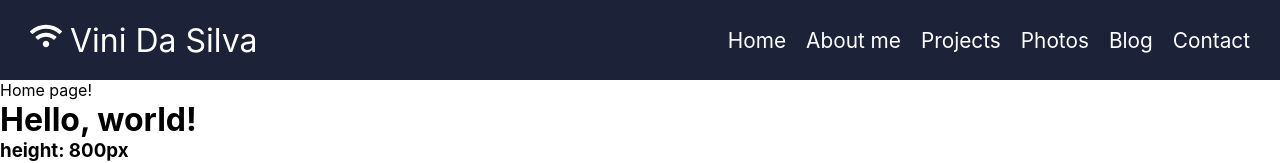
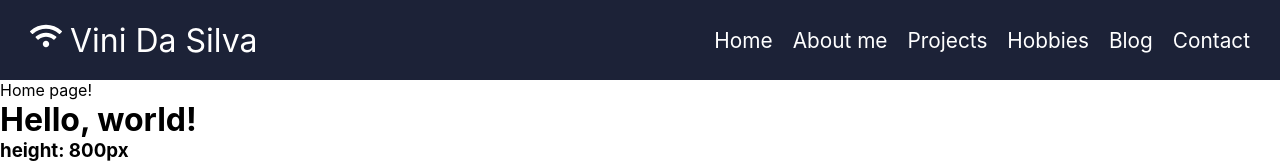
Before and after one commit to ViniBR01/personal-site, a React (Create React App) app: page / in a window 1280 px wide. Shown: the top 163 px of the page. Built offline with nearby package versions, Linux system fonts and the light colour scheme.

Commit message:
change menu item photo to hobbies

```diff
--- a/src/components/App/App.js
+++ b/src/components/App/App.js
@@ -48,7 +48,7 @@ class App extends React.Component {
                         <Route exact path="/projects">
                             Projects!
                         </Route>
-                        <Route exact path="/photos">
+                        <Route exact path="/hobbies">
                             Photography!
                         </Route>
                         <Route exact path="/blog">
--- a/src/components/NavBar/NavBar.js
+++ b/src/components/NavBar/NavBar.js
@@ -30,7 +30,7 @@ class NavBar extends React.Component {
 
     render() {
         /* Condition the nav bar content on the screen size and on the button state */
-        const isMobile = this.props.windowWidth <= 810;
+        const isMobile = this.props.windowWidth <= 850;
         let NavBarContent;
         if (isMobile) {
             NavBarContent = (
@@ -65,7 +65,7 @@ class NavBar extends React.Component {
                                 <NavLink exact to="/projects">Projects</NavLink>
                             </li>
                             <li>
-                                <NavLink exact to="/photos">Photos</NavLink>
+                                <NavLink exact to="/hobbies">Hobbies</NavLink>
                             </li>
                             <li>
                                 <NavLink exact to="/blog">Blog</NavLink>
@@ -101,8 +101,8 @@ class NavBar extends React.Component {
                             </NavLink>
                         </li>
                         <li>
-                            <NavLink exact to="/photos" onClick={this.closeHamburguer}>
-                                Photos
+                            <NavLink exact to="/hobbies" onClick={this.closeHamburguer}>
+                                Hobbies
                             </NavLink>
                         </li>
                         <li>
```
